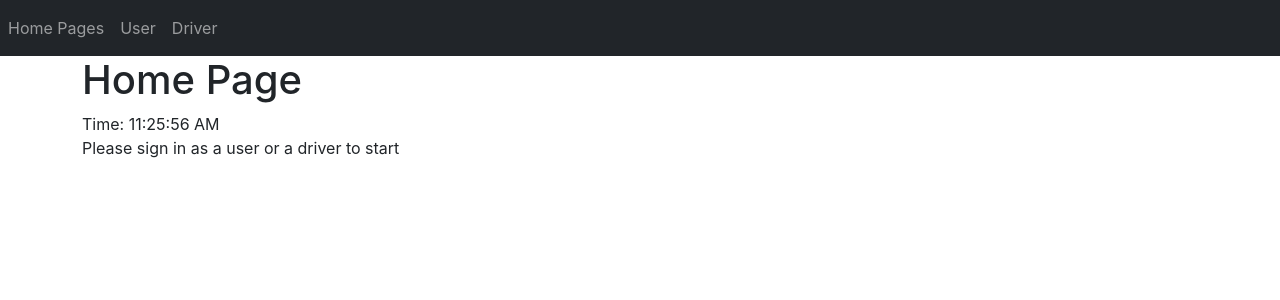
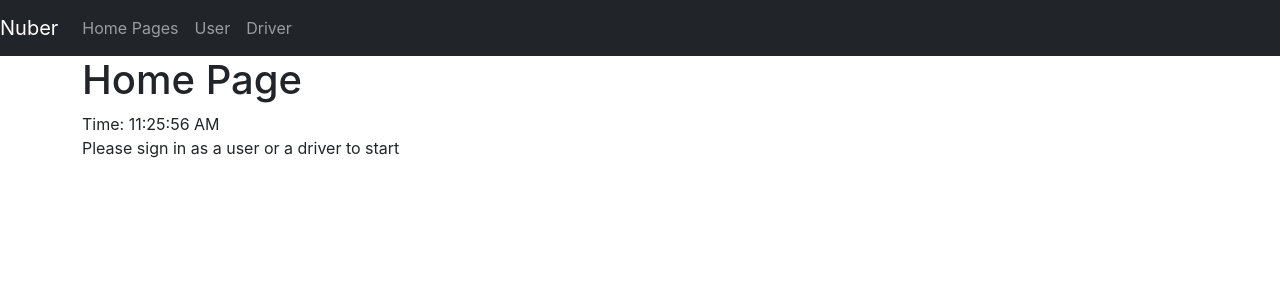
Before and after one commit to caonguyenvo/nuberapp, a React (Create React App) app: page / in a window 1280 px wide. Shown: the top 300 px of the page. Built offline with nearby package versions, Linux system fonts and the light colour scheme; no server answers; what @aws-amplify/ui-react, aws-amplify would draw is missing.

Commit message:
formatting 1

```diff
--- a/src/App.js
+++ b/src/App.js
@@ -16,6 +16,9 @@ function App() {
       <Router>
         <nav className='navbar navbar-expand-lg navbar-dark bg-dark'>
           <div className="navbar-collapse" id="navBarNav">
+          <span className='navbar-nav pr-5'>
+            <Link className='navbar-brand disabled' to="/">Nuber</Link>
+          </span>
           <div className="navbar-nav">
             <Link className="nav-link" to="/">Home Pages</Link>
             <Link className="nav-link" to="/User">User</Link>
```
